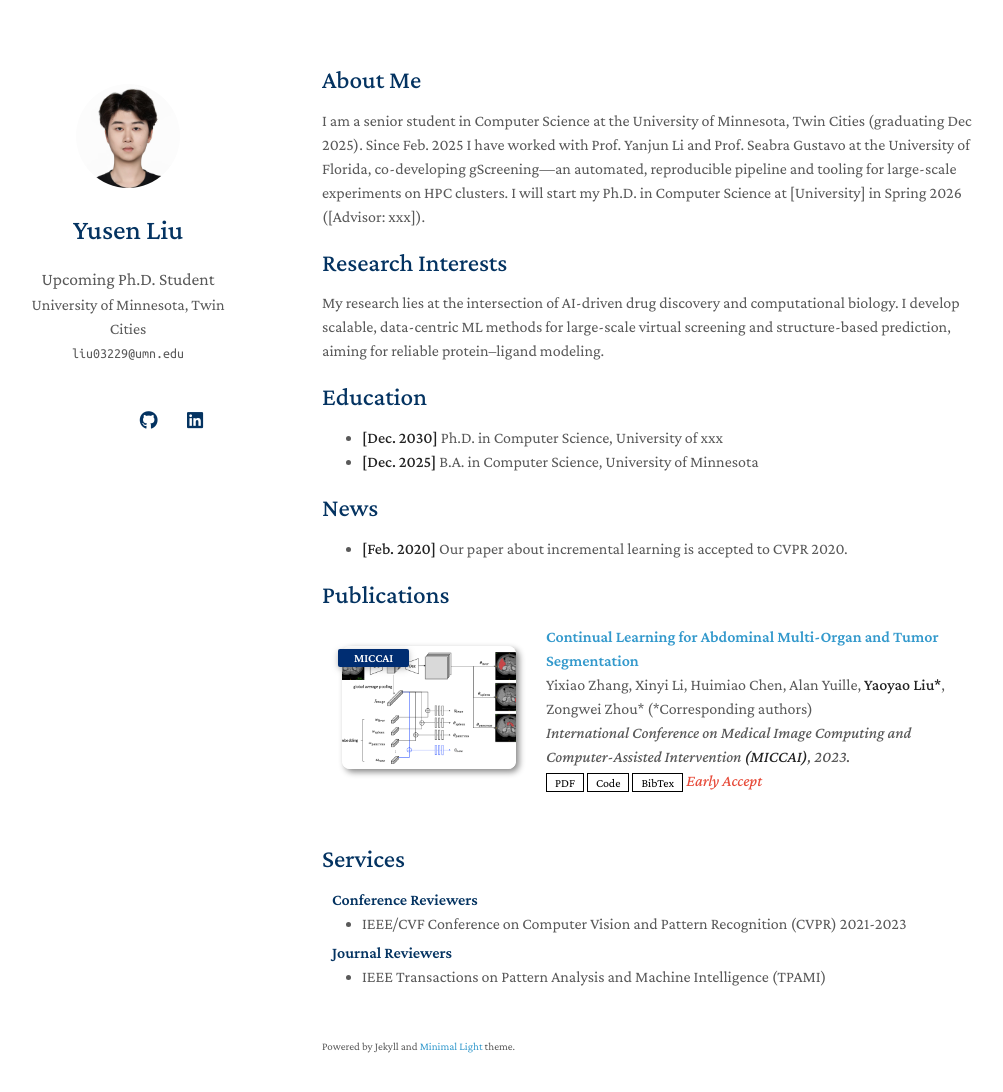
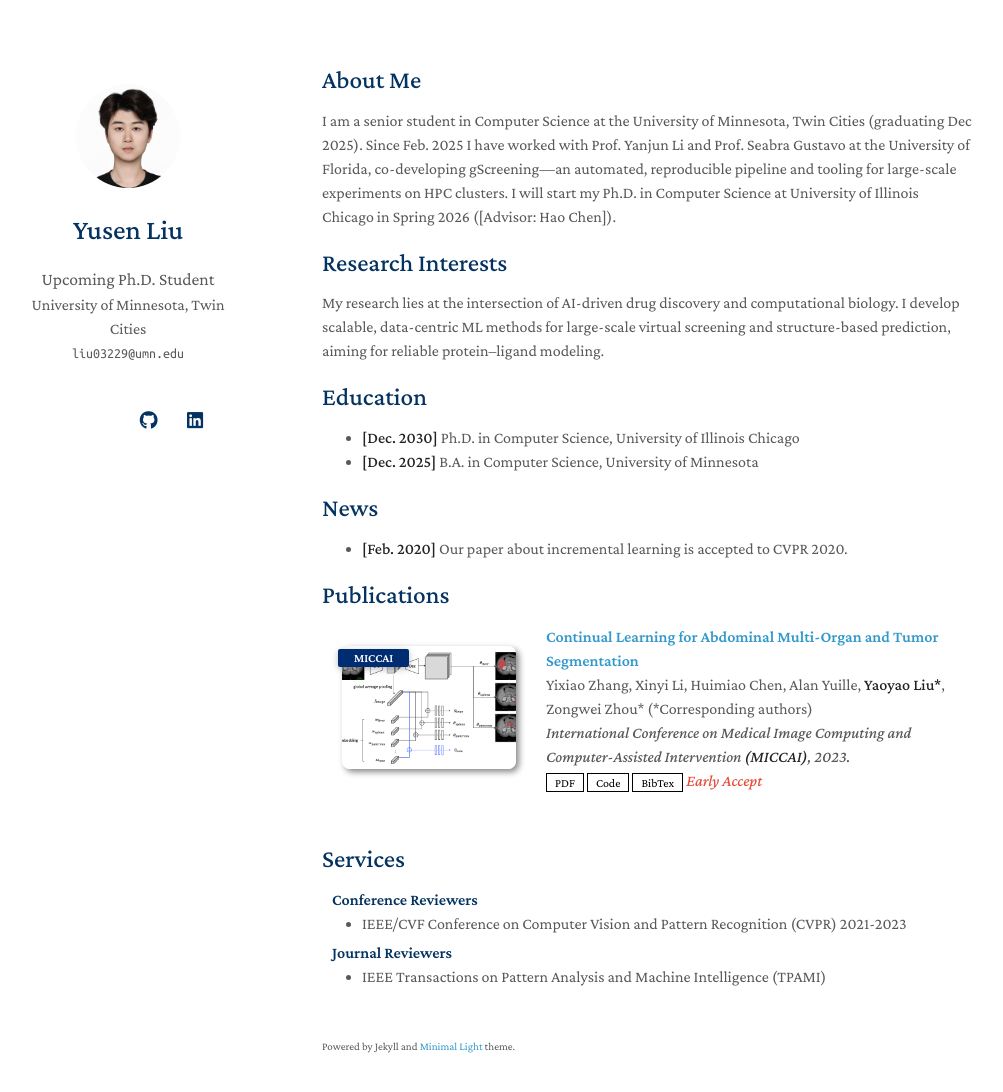
Before and after one commit to Lou1s-Lau/louislau.github.io, a Jekyll site: the page built from index.md, in a window 1280 px wide and 1127 px high. Shown: the top 1092 px of the window, without its empty margins (148-1151 px from the left). Built offline with Jekyll 4.4.1, drawn with Linux system fonts in a browser that asks for light colours; a style sheet for code colours, icons or effects is not loaded; our own code applies the rules of GitHub Pages for plain Markdown files.

Commit message:
Update index.md

```diff
--- a/index.md
+++ b/index.md
@@ -4,14 +4,14 @@ layout: homepage
 
 ## About Me
 
-I am a senior student in Computer Science at the University of Minnesota, Twin Cities (graduating Dec 2025). Since Feb. 2025 I have worked with Prof. Yanjun Li and Prof. Seabra Gustavo at the University of Florida, co-developing gScreening—an automated, reproducible pipeline and tooling for large-scale experiments on HPC clusters. I will start my Ph.D. in Computer Science at [University] in Spring 2026 ([Advisor: xxx]).
+I am a senior student in Computer Science at the University of Minnesota, Twin Cities (graduating Dec 2025). Since Feb. 2025 I have worked with Prof. Yanjun Li and Prof. Seabra Gustavo at the University of Florida, co-developing gScreening—an automated, reproducible pipeline and tooling for large-scale experiments on HPC clusters. I will start my Ph.D. in Computer Science at University of Illinois Chicago in Spring 2026 ([Advisor: Hao Chen]).
 
 ## Research Interests
 
 My research lies at the intersection of AI-driven drug discovery and computational biology. I develop scalable, data-centric ML methods for large-scale virtual screening and structure-based prediction, aiming for reliable protein–ligand modeling.
 
 ## Education
-- **[Dec. 2030]** Ph.D. in Computer Science, University of xxx
+- **[Dec. 2030]** Ph.D. in Computer Science, University of Illinois Chicago
 - **[Dec. 2025]** B.A. in Computer Science, University of Minnesota
 
 ## News
```
